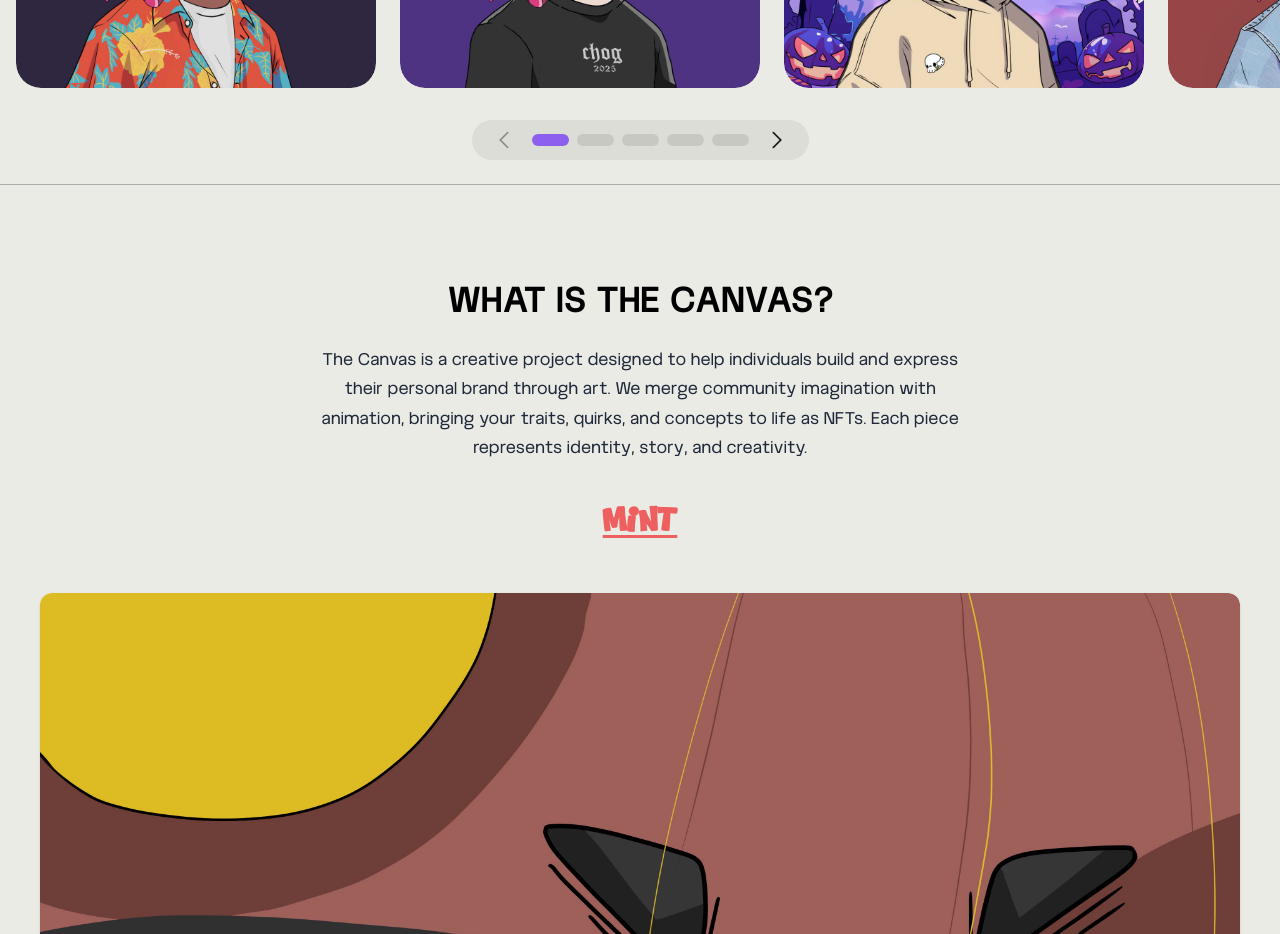
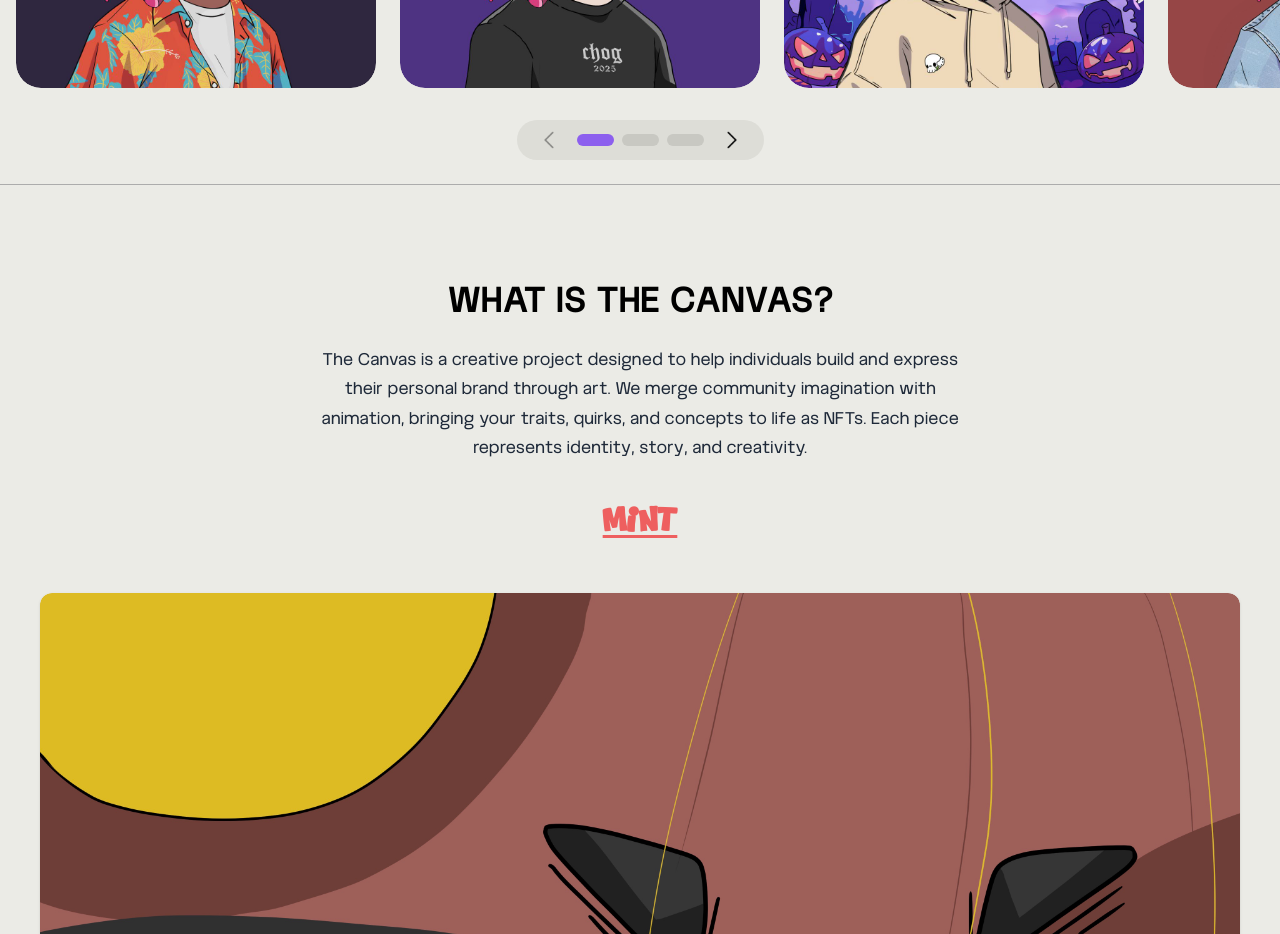
Before and after one commit to Badejomichael/the-canvas, a Next.js app: page / in a window 1280 px wide. Shown: the part 1120-2054 px from the top of the page. Built offline with nearby package versions, Linux system fonts and the light colour scheme.

Commit message:
Update Carousel.tsx

```diff
--- a/src/components/Carousel.tsx
+++ b/src/components/Carousel.tsx
@@ -130,7 +130,7 @@ export default function NFTCarousel() {
 
         {/* Dots */}
         <div className="flex items-center gap-2">
-          {images.map((_, i) => (
+          {(isMobile ? images : images.slice(0, 3)).map((_, i) => (
             <div
               key={i}
               onClick={() => scrollToIndex(i)}
```
